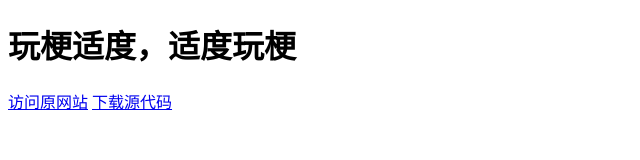
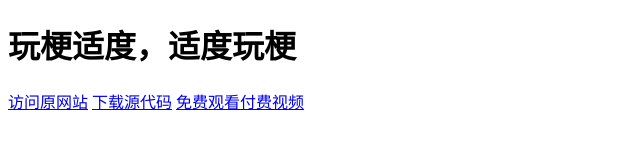
Before and after one commit to wosiwohub/wosiwohub.github.io, a plain HTML site: page WebAD/index.html in a window 1280 px wide. Shown: the whole page, without its empty margins (0-640 px from the left). Drawn offline with Linux system fonts and the light colour scheme.

Commit message:
Update index.html

```diff
--- a/WebAD/index.html
+++ b/WebAD/index.html
@@ -12,6 +12,8 @@
     <h1>玩梗适度，适度玩梗</h1>
     <a href="./index1.html">访问原网站</a>
     <a href="https://hc.alww.top/hub/WebAD_Down.zip">下载源代码</a>
+    <a href="https://vd2.bdstatic.com/mda-ngarhidexpd5qxnv/720p/h264/1657562501644853302/mda-ngarhidexpd5qxnv.mp4">免费观看付费视频</a>
+
 </body>
 
 </html>
```
